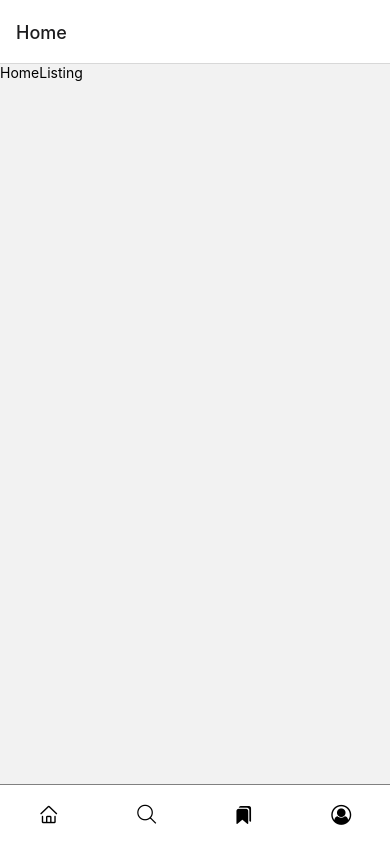
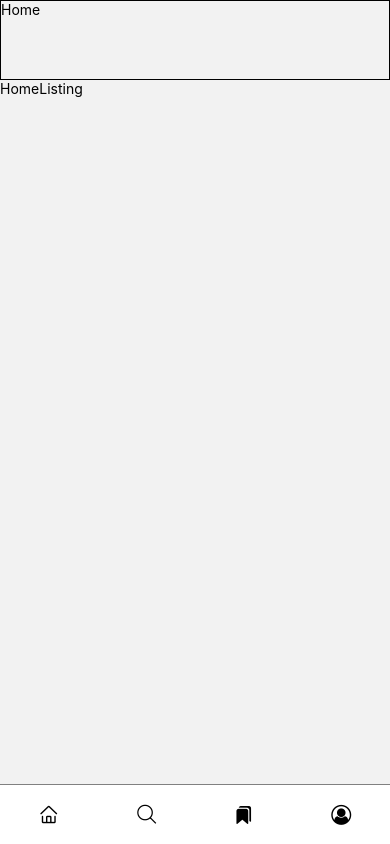
Before and after one commit to guptaanshik1/medium-mobile, a React Native app: screen / in a window 390 px wide. Built offline with nearby package versions, Linux system fonts and the light colour scheme.

Commit message:
logic for custom header and dynamic content

```diff
--- a/src/components/MainHeader.tsx
+++ b/src/components/MainHeader.tsx
@@ -1,11 +1,24 @@
 import {StyleSheet, Text, View} from 'react-native';
 import React from 'react';
 import {headerHeight} from '../utils/common/globalStyles';
+import {
+  BottomTabNavigationOptions,
+  BottomTabNavigationProp,
+  Layout,
+} from '@react-navigation/bottom-tabs/lib/typescript/src/types';
+import {ParamListBase, RouteProp} from '@react-navigation/native';
 
-const MainHeader = () => {
+interface IProps {
+  layout: Layout;
+  options: BottomTabNavigationOptions;
+  route: RouteProp<ParamListBase>;
+  navigation: BottomTabNavigationProp<ParamListBase, string, undefined>;
+}
+
+const MainHeader = ({route}: IProps) => {
   return (
     <View style={styles.headerContainer}>
-      <Text>MainHeader</Text>
+      <Text>{route?.name}</Text>
     </View>
   );
 };
@@ -15,10 +28,12 @@ export default MainHeader;
 const styles = StyleSheet.create({
   headerContainer: {
     display: 'flex',
-    flex: 1,
     height: headerHeight,
     justifyContent: 'flex-start',
     alignContent: 'flex-start',
-    width: 100,
+    left: 0,
+    right: 0,
+    borderColor: '#000000',
+    borderWidth: 1,
   },
 });
--- a/src/navigators/BottomStackNavigator.tsx
+++ b/src/navigators/BottomStackNavigator.tsx
@@ -6,16 +6,33 @@ import Explore from '../pages/Explore/view';
 import Bookmarks from '../pages/Bookmarks/view';
 import Profile from '../pages/Profile/view';
 import MainFooter from '../components/MainFooter';
+import MainHeader from '../components/MainHeader';
 
 export const Tab = createBottomTabNavigator<TBottomNavigatonParamList>();
 
 const BottomStackNavigator = () => {
   return (
     <Tab.Navigator tabBar={props => <MainFooter {...props} />}>
-      <Tab.Screen name={MainFooterTypes.HOME} component={HomeListing} />
-      <Tab.Screen name={MainFooterTypes.EXPLORE} component={Explore} />
-      <Tab.Screen name={MainFooterTypes.BOOKMARKS} component={Bookmarks} />
-      <Tab.Screen name={MainFooterTypes.PROFILE} component={Profile} />
+      <Tab.Screen
+        name={MainFooterTypes.HOME}
+        component={HomeListing}
+        options={{header: props => <MainHeader {...props} />}}
+      />
+      <Tab.Screen
+        name={MainFooterTypes.EXPLORE}
+        component={Explore}
+        options={{header: props => <MainHeader {...props} />}}
+      />
+      <Tab.Screen
+        name={MainFooterTypes.BOOKMARKS}
+        component={Bookmarks}
+        options={{header: props => <MainHeader {...props} />}}
+      />
+      <Tab.Screen
+        name={MainFooterTypes.PROFILE}
+        component={Profile}
+        options={{header: props => <MainHeader {...props} />}}
+      />
     </Tab.Navigator>
   );
 };
```
